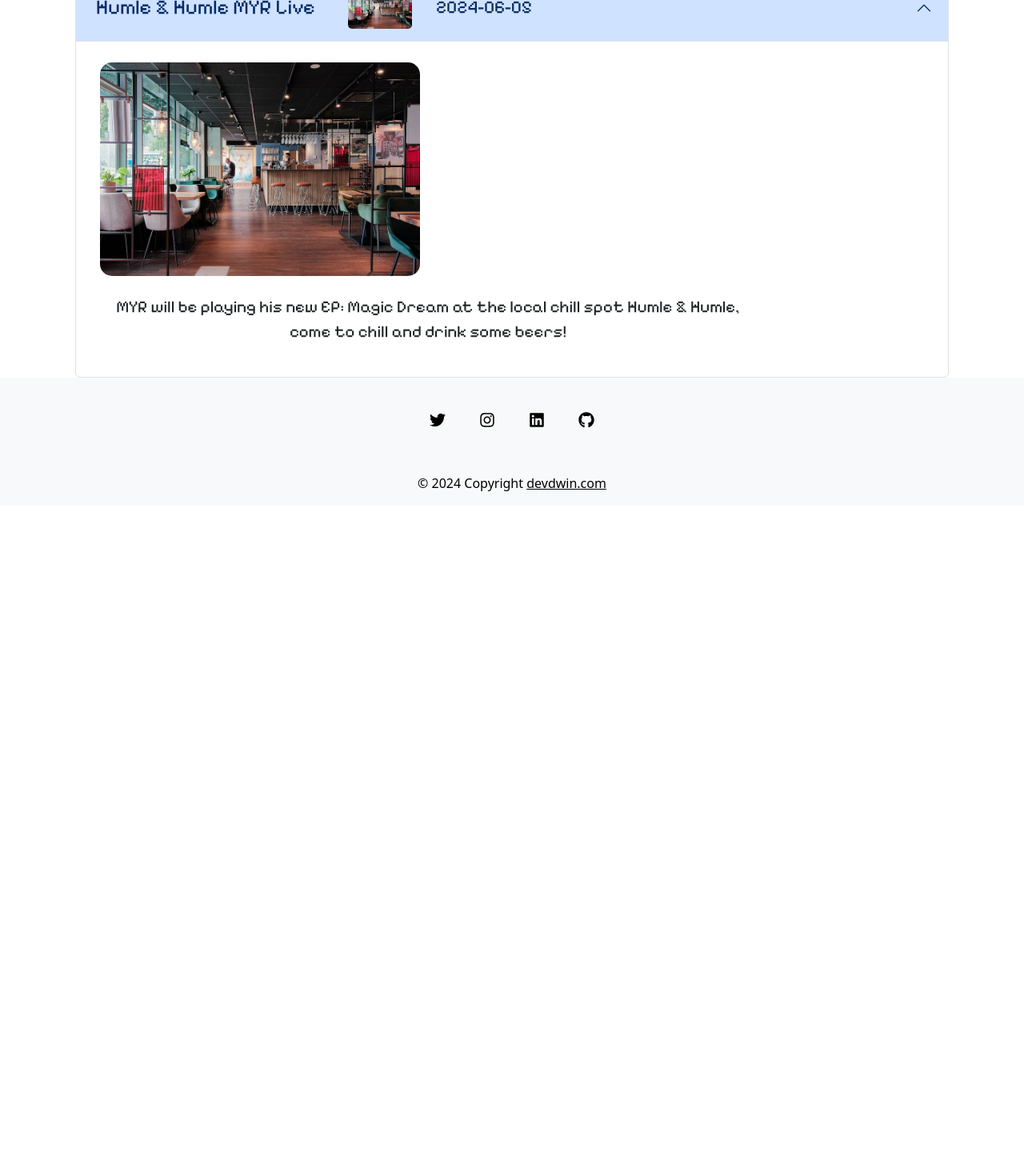
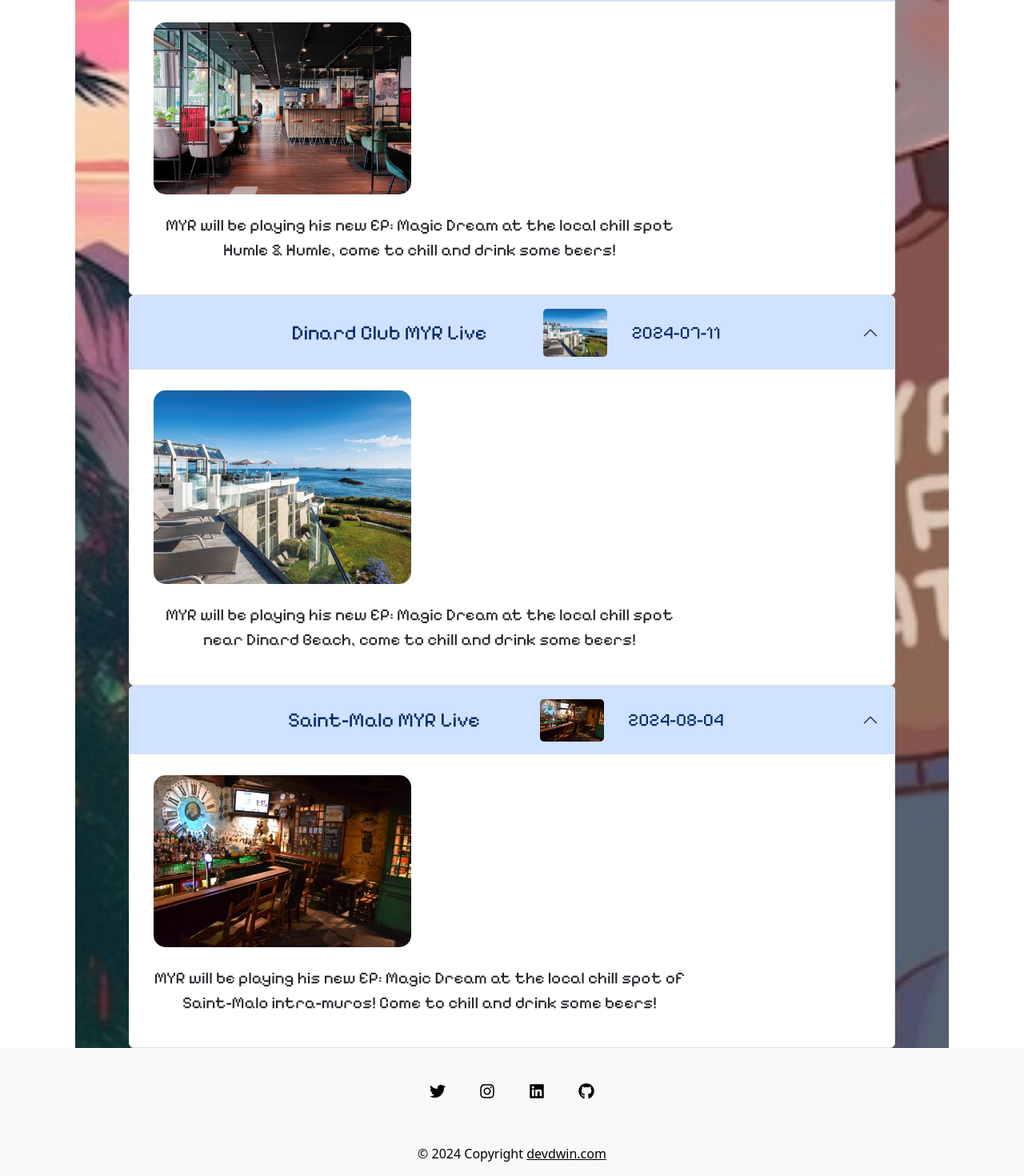
Before and after one commit to hasuwini77/R_02_myrProds, a React (Vite) app: page /event in a window 1280 px wide. Shown: the part 693-2163 px from the top of the page at 80% size. Before the commit the page ends 1325 px from the top, so only its background shows below. Built offline with nearby package versions, Linux system fonts and the light colour scheme; a web font is replaced by a local one.

Commit message:
edited a little the events added 2 and fixed the width desktop version a little

```diff
--- a/src/components/BasicEvent/BasicEvent.module.css
+++ b/src/components/BasicEvent/BasicEvent.module.css
@@ -1,11 +1,11 @@
 .bodyContent {
   display: flex;
   flex-direction: column;
-  align-items: flex-start; /* Align content at the start of the accordion body */
-  min-height: 100px; /* Set a minimum height for the accordion body */
+  align-items: flex-start;
+  min-height: 100px;
+  width: 70vw;
 }
 
-/* Your other styles remain the same */
 .description {
   font-family: "Pixelify Sans", sans-serif;
   font-size: 1.3rem;
@@ -28,6 +28,7 @@
   display: flex;
   justify-content: center;
   align-items: center;
+  width: 70vw;
 }
 
 @media (max-width: 768px) {
--- a/src/components/pages/EventPage/EventPage.module.css
+++ b/src/components/pages/EventPage/EventPage.module.css
@@ -9,6 +9,11 @@
   flex-direction: column;
   align-items: center;
   flex-grow: 1;
+  justify-content: center;
+  background-image: url("../../../assets/myr3.jpg");
+  background-repeat: no-repeat;
+  background-size: cover;
+  background-color: rgba(255, 255, 255, 0.331);
 }
 
 .title {
--- a/src/components/pages/EventPage/index.jsx
+++ b/src/components/pages/EventPage/index.jsx
@@ -11,6 +11,8 @@ const EventPage = () => {
           <h1 className={styles.title}>Upcoming Events</h1>
           <BasicEvent event="Solstugan MYR Live " img="solstugan.jpg" date=" 2024-05-17" description="MYR will be coming back to Solstugan this summer to show some of his new music and perform a fantastic live lofi beat seshh" />
           <BasicEvent event="Humle & Humle MYR Live " img="humle.jpg" date=" 2024-06-05" description="MYR will be playing his new EP: Magic Dream at the local chill spot Humle & Humle, come to chill and drink some beers! " />
+          <BasicEvent event="Dinard Club MYR Live " img="talasso.jpg" date=" 2024-07-11" description="MYR will be playing his new EP: Magic Dream at the local chill spot near Dinard Beach, come to chill and drink some beers! " />
+          <BasicEvent event="Saint-Malo MYR Live " img="saintmalo.jpg" date=" 2024-08-04" description="MYR will be playing his new EP: Magic Dream at the local chill spot of Saint-Malo intra-muros! Come to chill and drink some beers! " />
         </div>
       </Container>
     </>
```
Also changed, not shown: src/assets/saintmalo.jpg (added), src/assets/talasso.jpg (added).
